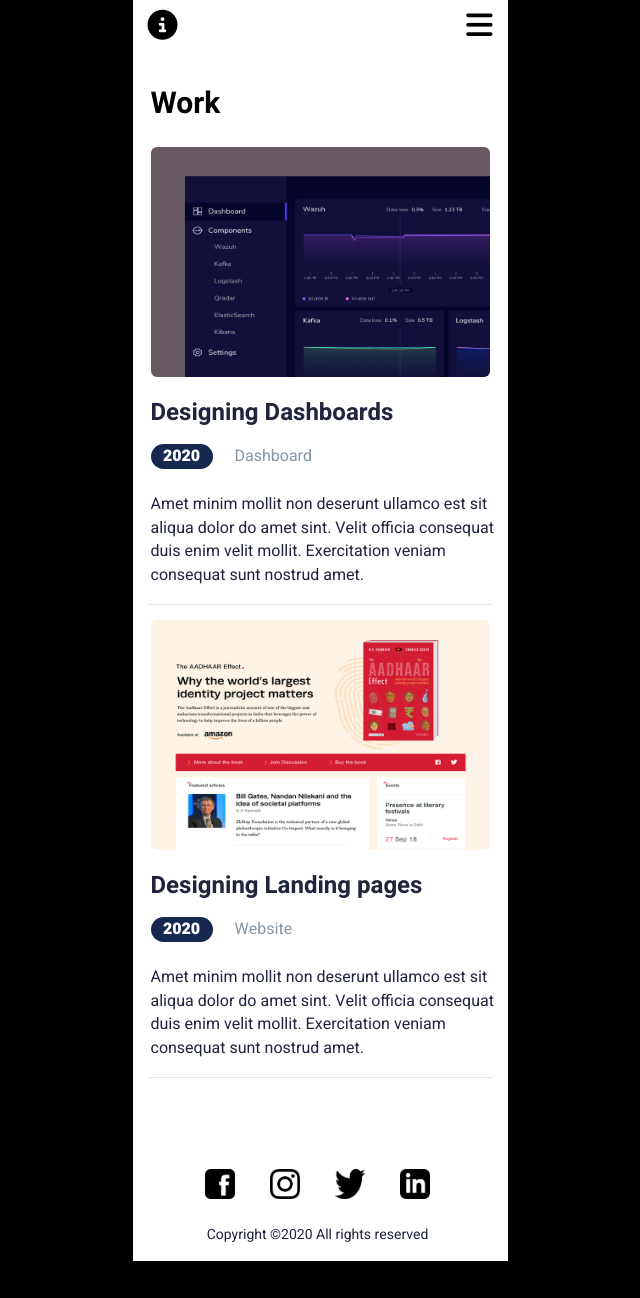
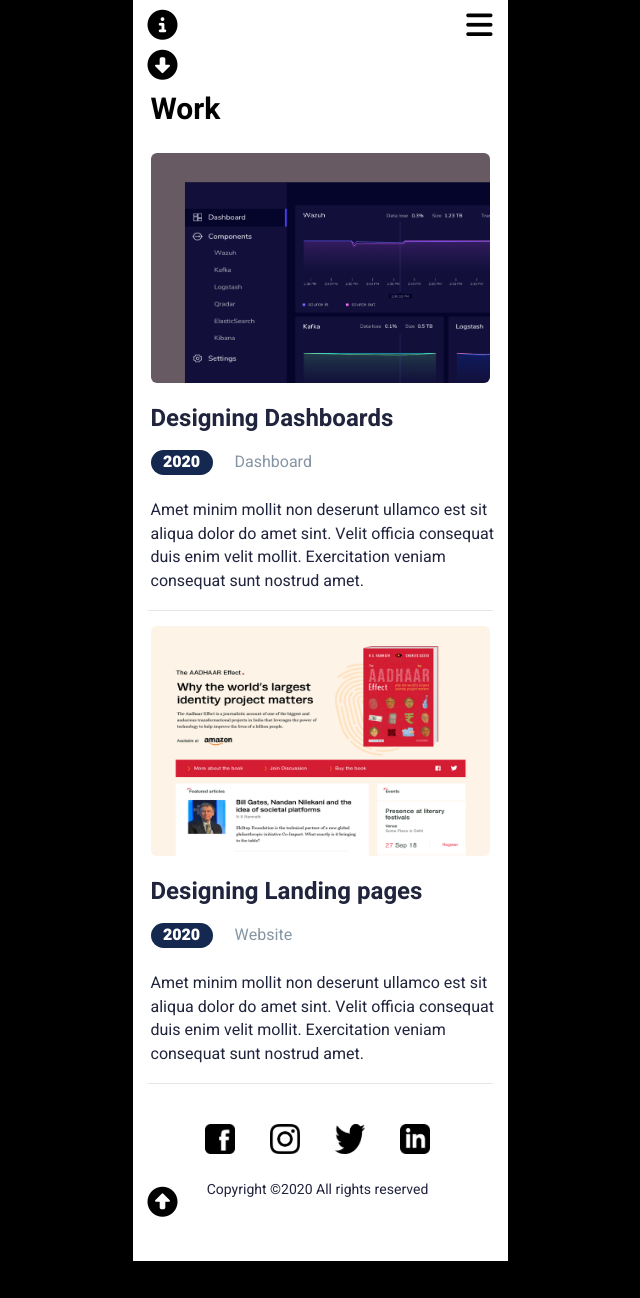
Before and after one commit to dant3xl/John, a plain HTML site: page index2.html in a window 1280 px wide. Shown: the whole page, without its empty margins (320-960 px from the left). After the commit the page ends 1261 px from the top, so only its background shows below. Drawn offline with Linux system fonts and the light colour scheme.

Commit message:
added scrolling

```diff
--- a/index2.html
+++ b/index2.html
@@ -14,7 +14,7 @@
 
 <div class="cont">
   <div class="header">
-    <div class="more"><a href="index3.html"><i class="fa-solid fa-circle-info"></i></a></div>
+    <div class="more" id="ho"><a href="index3.html"><i class="fa-solid fa-circle-info"></i></a></div>
     <i class="fa-solid fa-bars" onclick="showMenu()"></i>
     <ul class="nav">
       <i class="fa-solid fa-x white-icon" onclick="closeMenu()"></i>
@@ -23,6 +23,7 @@
       <li><a href="index2.html">Our Work</a></li>
     </ul>
   </div>
+  <div class="down"><a href="#lo"><i class="fa-solid fa-circle-down"></i></a></div>
   <div class="work">Work</div>
    <div class="work-list">
       <div class="mono"> <img class="btc" src="./dd.png" alt=""></div>
@@ -55,7 +56,8 @@
         <img class="in" src="./in.png" alt="">
       </div>
     </div>
-    <div class="cr">Copyright ©2020 All rights reserved </div>
+    <div class="cr" id="lo">Copyright ©2020 All rights reserved </div>
+    <div class="up"><a href="#ho"><i class="fa-solid fa-circle-up"></i></a></div>
   </div>
 </div>
 <script src="script.js"></script>
--- a/style.css
+++ b/style.css
@@ -30,6 +30,16 @@ i {
 }
 i:hover{
   outline: 2px dashed #EC7C26;
+}
+.fa-circle-down:hover {
+  outline: none;
+}
+.down {
+  position: absolute;
+  left: 15px;
+}
+.down a {
+  color: #000;
 }
 .nav {
   display: none;
@@ -349,3 +359,13 @@ i:hover{
   height: 21px;
   margin-left: 74px;
 }
+.fa-circle-up:hover {
+  outline: none;
+}
+.up {
+  margin-left: 15px;
+  margin-top: -40px;
+}
+.up a {
+  color: #000;
+}
--- a/style1.css
+++ b/style1.css
@@ -29,6 +29,16 @@ i {
 }
 i:hover{
   outline: 2px dashed #EC7C26;
+}
+.fa-circle-down:hover {
+  outline: none;
+}
+.down {
+  position: absolute;
+  left: 15px;
+}
+.down a {
+  color: #000;
 }
 .nav {
   display: none;
@@ -368,3 +378,13 @@ i:hover{
   height: 21px;
   margin-left: 74px;
 }
+.fa-circle-up:hover {
+  outline: none;
+}
+.up {
+  margin-left: 15px;
+  margin-top: -40px;
+}
+.up a {
+  color: #000;
+}
--- a/style2.css
+++ b/style2.css
@@ -26,23 +26,27 @@ body {
 }
 .more {
   margin-top: 10px;
-  text-align: center;
   position: absolute;
   left: 15px;
   top: 0px;
 }
 .more a {
   color:#000;
-  text-decoration: none;
-  font-size: 25px;
-  font-weight: 800;
-  font-family: Heebo;
 }
 i {
   font-size: 30px;
 }
 i:hover{
   outline: 2px dashed #EC7C26;
+}
+.fa-circle-down:hover {
+  outline: none;
+}
+.down {
+  margin-left: 15px;
+}
+.down a {
+  color: #000;
 }
 .fa-bars {
   position: absolute;
@@ -84,7 +88,6 @@ i:hover{
   line-height: 60px;
   text-align: left;
   margin-left: 18px;
-  margin-top: 24px;
 }
 .btc {
   width: 339px;
@@ -214,7 +217,7 @@ i:hover{
   height: 182px;
   width: 375px;
   position: absolute;
-  top: 1116px;
+  top: 1079px;
   display: flex;
   justify-content: center;
   flex-direction: column;
@@ -254,3 +257,13 @@ i:hover{
   height: 21px;
   margin-left: 74px;
 }
+.fa-circle-up:hover {
+  outline: none;
+}
+.up {
+  margin-left: 15px;
+  margin-top: -40px;
+}
+.up a {
+  color: #000;
+}
--- a/style3.css
+++ b/style3.css
@@ -65,6 +65,15 @@
   }
   i:hover{
     outline: 2px dashed #EC7C26;
+  }
+  .fa-circle-down:hover {
+    outline: none;
+  }
+  .down {
+    margin-left: 15px;
+  }
+  .down a {
+    color: #000;
   }
   .name {
     height: 80px;
@@ -214,3 +223,13 @@
     height: 21px;
     margin-left: 74px;
   }
+  .fa-circle-up:hover {
+    outline: none;
+  }
+  .up {
+    margin-left: 15px;
+    margin-top: -40px;
+  }
+  .up a {
+    color: #000;
+  }
```
Also changed, not shown: index.html (+4 -2 lines), index1.html (+4 -2 lines), index3.html (+4 -2 lines).
